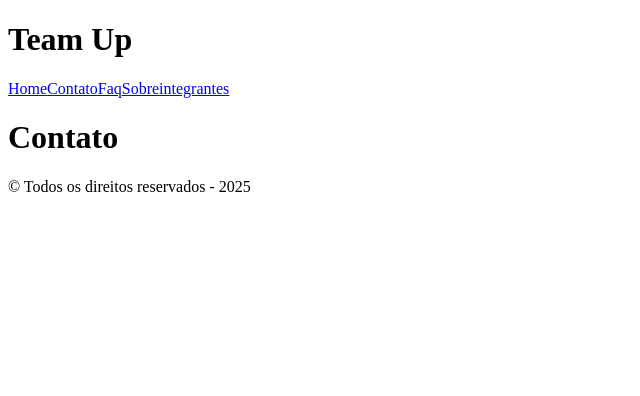
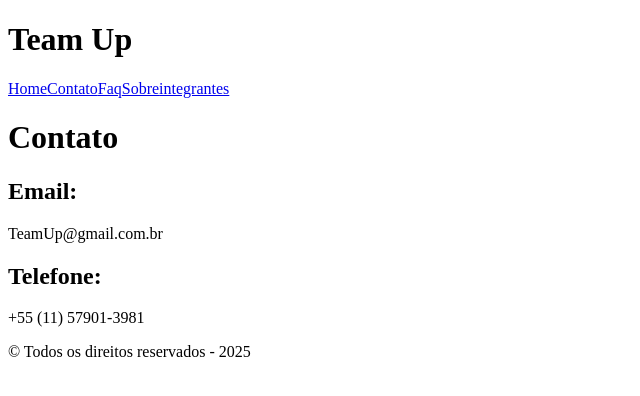
Before and after one commit to Felipe-Furlanetto0504/GS-Front-Segundo-Semestre, a React (Vite) app in the folder gs-front/: page /contato in a window 1280 px wide. Shown: the top 396 px of the page, without its empty margins (0-640 px from the left). Built offline with nearby package versions, Linux system fonts and the light colour scheme.

Commit message:
feat: pagina contato pronta

```diff
--- a/gs-front/src/routes/Contato/index.tsx
+++ b/gs-front/src/routes/Contato/index.tsx
@@ -9,6 +9,21 @@ export default function Contato(){
     return(
         <main>
             <h1>Contato</h1>
+            <section>
+                <div>
+                    <h2>Email:</h2>
+                    <div>
+                        <p>TeamUp@gmail.com.br</p>
+                    </div>
+                </div>
+
+                <div>
+                    <h2>Telefone:</h2>
+                    <div>
+                        <p>+55 (11) 57901-3981</p>
+                    </div>
+                </div>
+            </section>
         </main>
     );
 }
--- a/gs-front/src/routes/Home/index.tsx
+++ b/gs-front/src/routes/Home/index.tsx
@@ -19,7 +19,7 @@ export default function Home(){
                             Neste ambiente, reforçamos o valor do trabalho bem-executado, da disciplina e do compromisso com as entregas. Aqui, cada colaborador encontra motivação para manter a produtividade em alta, seguindo práticas consolidadas que sempre sustentaram a excelência no mundo corporativo.
                         </p>
                         <p>
-                            Neste ambiente, reforçamos o valor do trabalho bem-executado, da disciplina e do compromisso com as entregas. Aqui, cada colaborador encontra motivação para manter a produtividade em alta, seguindo práticas consolidadas que sempre sustentaram a excelência no mundo corporativo.
+                           Nosso objetivo é promover uma cultura onde o esforço diário é reconhecido, a constância é valorizada e o profissional se sente estimulado a cumprir suas metas com clareza, foco e responsabilidade. Ao manter o olhar no que realmente importa — a execução consistente — abrimos espaço para conquistas sólidas e duradouras.
                         </p>
                     </div>
                 </div>
--- a/gs-front/src/routes/Sobre/index.tsx
+++ b/gs-front/src/routes/Sobre/index.tsx
@@ -9,7 +9,6 @@ export default function Sobre() {
     <main>
       <h1>Sobre</h1>
       <main>
-        <h1>Sobre</h1>
         <div>
           <section>
             <p>
```
